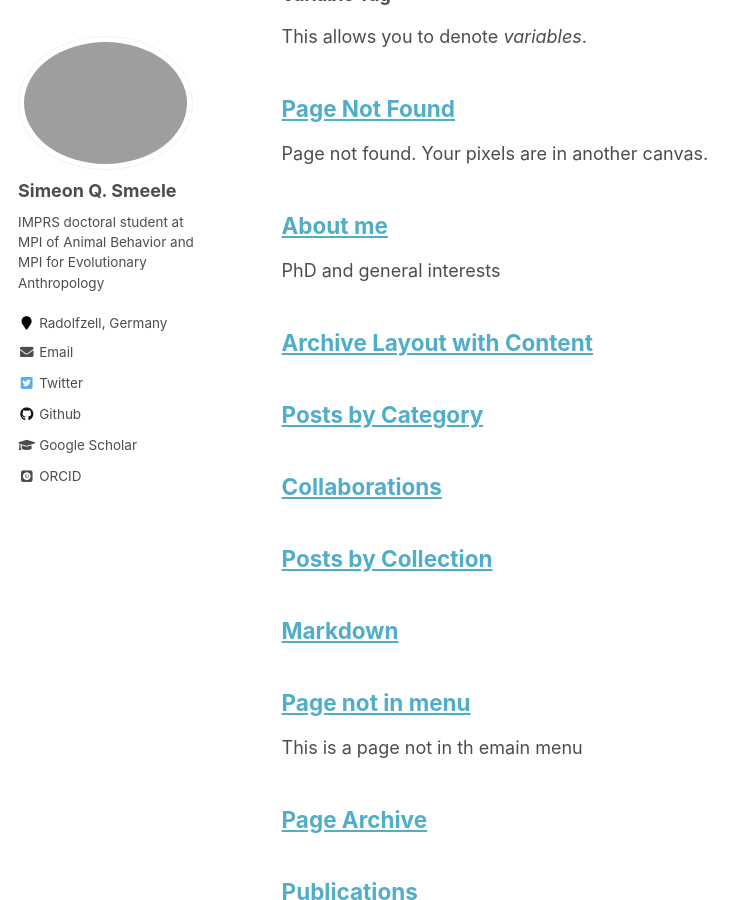
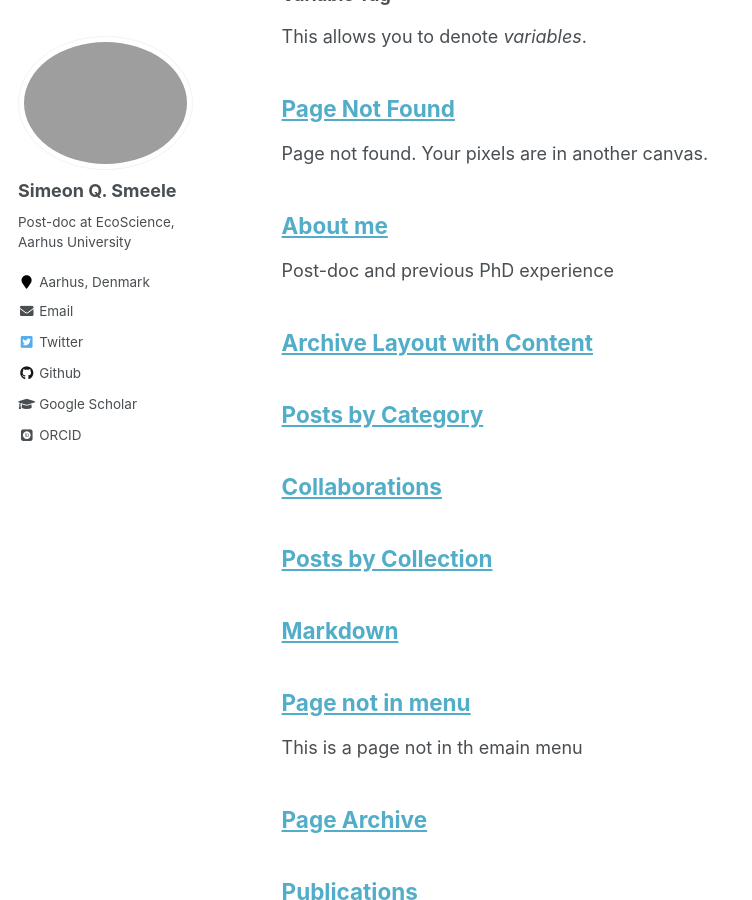
Before and after one commit to simeonqs/simeonqs.github.io, a Jekyll site: the page built from _pages/archive-layout-with-content.md, in a window 1280 px wide and 900 px high, scrolled down 4601 px. Shown: the whole window, without its empty margins (0-752 px from the left). Built offline with Jekyll 4.4.1, drawn with Linux system fonts in a browser that asks for light colours; some web fonts are replaced.

Commit message:
Updating _config.yml and _page/about.md to reflect the new post-doc position.

```diff
--- a/_config.yml
+++ b/_config.yml
@@ -10,7 +10,7 @@ locale                   : "ger-DE"
 title                    : "About me"
 title_separator          : "-"
 name                     : &name "Simeon Q. Smeele"
-description              : &description "IMPRS doctoral student at MPI of Animal Behavior and MPI for Evolutionary Anthropology"
+description              : &description "Post-doc at EcoScience, Aarhus University"
 url                      : https://simeonqs.github.io
 baseurl                  : "" # the subpath of your site, e.g. "/blog"
 repository               : "simeonqs/simeonqs.github.io"
@@ -82,8 +82,8 @@ analytics:
 author:
   name             : "Simeon Q. Smeele"
   avatar           : "profile.jpg"
-  bio              : "IMPRS doctoral student at MPI of Animal Behavior and MPI for Evolutionary Anthropology"
-  location         : "Radolfzell, Germany"
+  bio              : "Post-doc at EcoScience, Aarhus University"
+  location         : "Aarhus, Denmark"
   employer         :
   googlescholar    : "https://scholar.google.dk/citations?hl=da&user=Ywdc08AAAAAJ"
   email            : "simeons@hotmail.com"
```
Also changed, not shown: _pages/about.md (+5 -7 lines).
